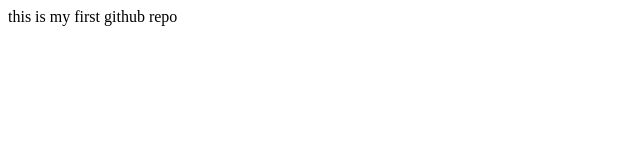
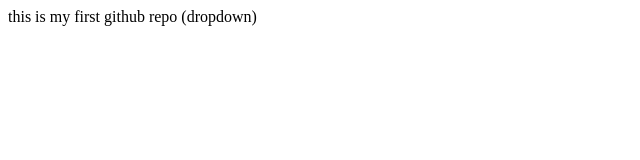
Before and after one commit to iloveuttam/localrepo, a plain HTML site: page index.html in a window 1280 px wide. Shown: the whole page, without its empty margins (0-640 px from the left). Drawn offline with Linux system fonts and the light colour scheme.

Commit message:
dropdown add

```diff
--- a/index.html
+++ b/index.html
@@ -1 +1 @@
-<p>this is my first github repo </p>
+<p>this is my first github repo (dropdown) </p>
```
